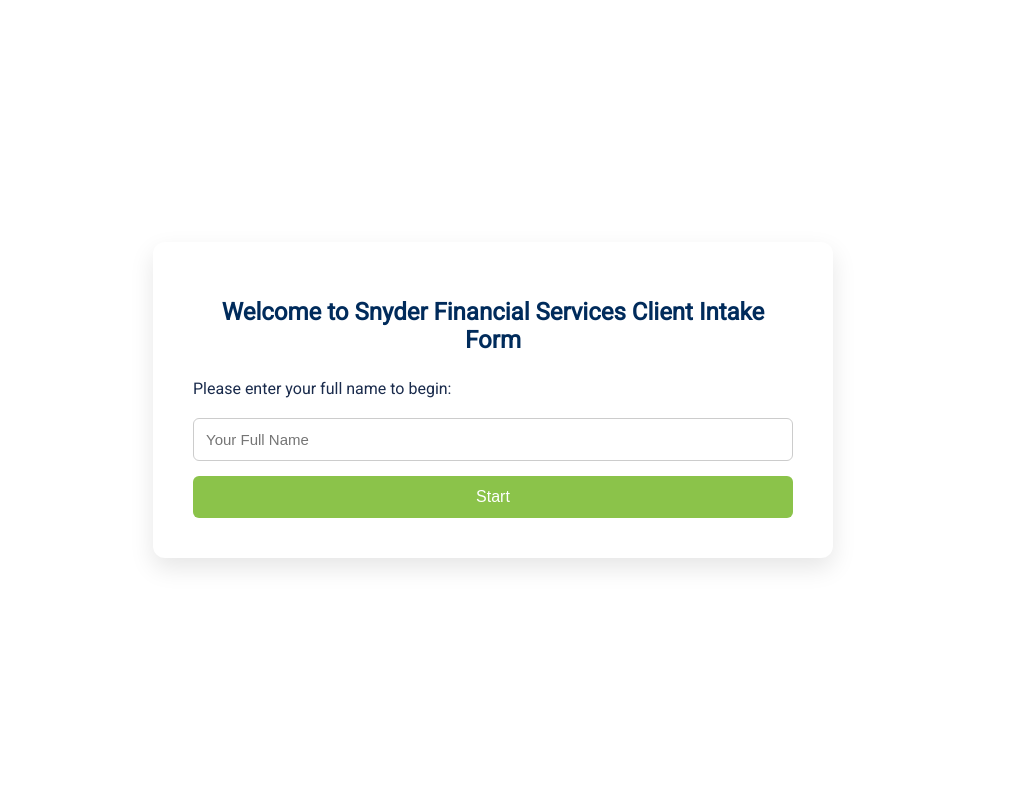
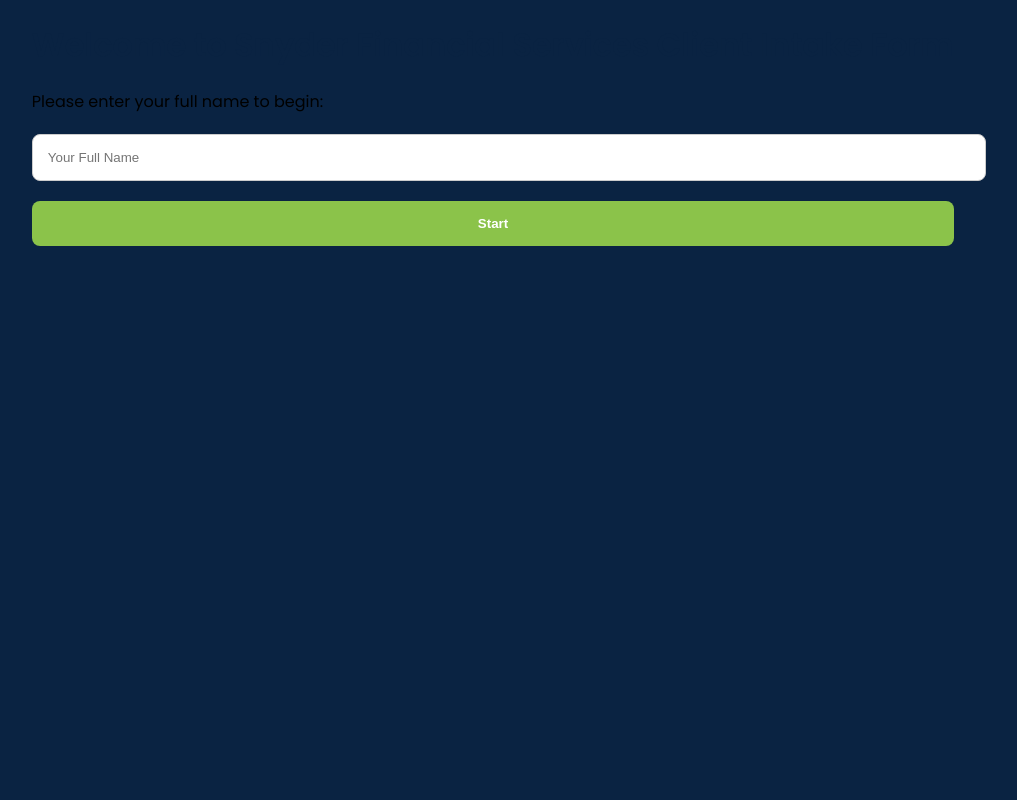
Before and after one commit to Jadensnyda/questionnaire-app, a FastAPI app: page / in a window 1280 px wide. Shown: the whole page, without its empty margins (147-1164 px from the left). Run offline with FastAPI, Linux system fonts and the light colour scheme.

Commit message:
Full design upgrade with navy background and logo

```diff
--- a/static/style.css
+++ b/static/style.css
@@ -1,77 +1,63 @@
-/* Base Layout */
+/* style.css */
+@import url('https://fonts.googleapis.com/css2?family=Poppins:wght@400;600&display=swap');
+
 body {
-  background-color: #ffffff;
-  font-family: 'Roboto', 'Segoe UI', sans-serif;
+    font-family: 'Poppins', sans-serif;
+    background-color: #0a2342;
     margin: 0;
     padding: 0;
+    min-height: 100vh;
     display: flex;
     justify-content: center;
-  align-items: center;
-  min-height: 100vh;
+    align-items: flex-start;
 }
 
-/* Form Container */
-.form-wrapper {
+.container {
+    background: #ffffff;
+    padding: 40px;
+    margin-top: 50px;
+    border-radius: 10px;
+    box-shadow: 0 4px 12px rgba(0, 0, 0, 0.3);
     width: 100%;
     max-width: 600px;
-  padding: 40px;
-  background-color: #ffffff;
-  box-shadow: 0 10px 25px rgba(0, 0, 0, 0.1);
-  border-radius: 12px;
     text-align: center;
 }
 
-/* Headings */
-h1 {
-  color: #002B5B;
-  font-size: 24px;
-  margin-bottom: 25px;
+h1, h2, h3 {
+    color: #0a2342;
+    margin-bottom: 20px;
 }
 
-p {
-  font-size: 16px;
-  color: #333;
-  margin-bottom: 10px;
-}
-
-/* Form Elements */
 form {
     display: flex;
     flex-direction: column;
-  gap: 15px;
+    gap: 20px;
 }
 
-label {
-  text-align: left;
-  font-weight: 500;
-  color: #1a2b4c;
-  margin-bottom: 5px;
+input[type="text"], input[type="email"], input[type="date"], select, textarea {
+    padding: 15px;
+    border: 1px solid #ccc;
+    border-radius: 8px;
+    width: 100%;
 }
 
-input[type="text"],
-input[type="password"] {
-  padding: 12px;
-  font-size: 15px;
-  border: 1px solid #ccc;
-  border-radius: 6px;
-  width: 100%;
-  box-sizing: border-box;
+button {
+    padding: 15px;
+    background-color: #8BC34A;
+    color: #ffffff;
+    border: none;
+    border-radius: 8px;
+    cursor: pointer;
+    font-weight: 600;
+    transition: background 0.3s;
 }
 
-/* Button Styling */
-button,
-input[type="submit"] {
-  padding: 12px;
-  background-color: #8BC34A;
-  color: white;
-  font-size: 16px;
-  border: none;
-  border-radius: 6px;
-  cursor: pointer;
-  transition: background-color 0.3s ease;
+button:hover {
+    background-color: #689f38;
 }
 
-button:hover,
-input[type="submit"]:hover {
-  background-color: #6fa232;
+.logo {
+    width: 150px;
+    margin: 0 auto 20px;
+    display: block;
 }
```
Also changed, not shown: templates/thankyou.html (+6 -5 lines). Lines whose indentation alone changed are shown as unchanged.
